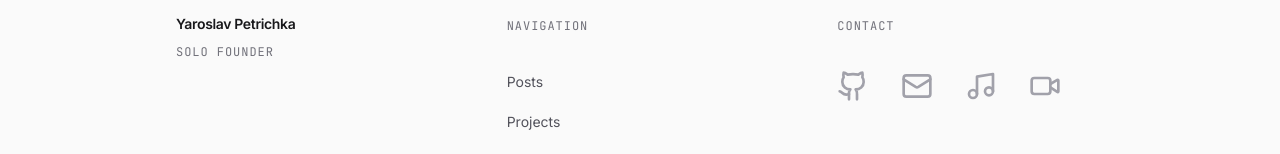
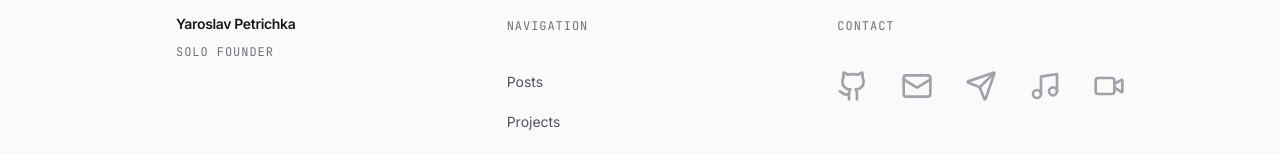
Before and after one commit to yapetrichka/blog, a Next.js app in the folder blog-nextjs/: page / in a window 1280 px wide. Shown: the part 2009-2163 px from the top of the page. Built offline with nearby package versions, Linux system fonts and the light colour scheme.

Commit message:
feat: Add the Telegram link to the footer socials
site.config already carried social.telegram; nothing rendered it.

```diff
--- a/blog-nextjs/src/components/layout/Footer.tsx
+++ b/blog-nextjs/src/components/layout/Footer.tsx
@@ -1,5 +1,5 @@
 import Link from 'next/link'
-import { Github, Mail, Music, Video } from 'lucide-react'
+import { Github, Mail, Music, Send, Video } from 'lucide-react'
 import siteConfig from '@/site.config'
 
 export function Footer() {
@@ -14,6 +14,7 @@ export function Footer() {
   const socials = [
     { label: 'GitHub', href: siteConfig.social.github, icon: Github },
     { label: 'Email', href: `mailto:${siteConfig.social.email}`, icon: Mail },
+    { label: 'Telegram', href: siteConfig.social.telegram, icon: Send },
     { label: 'TikTok', href: siteConfig.social.tiktok, icon: Music },
     { label: 'YouTube', href: siteConfig.social.youtube, icon: Video },
   ]
```
